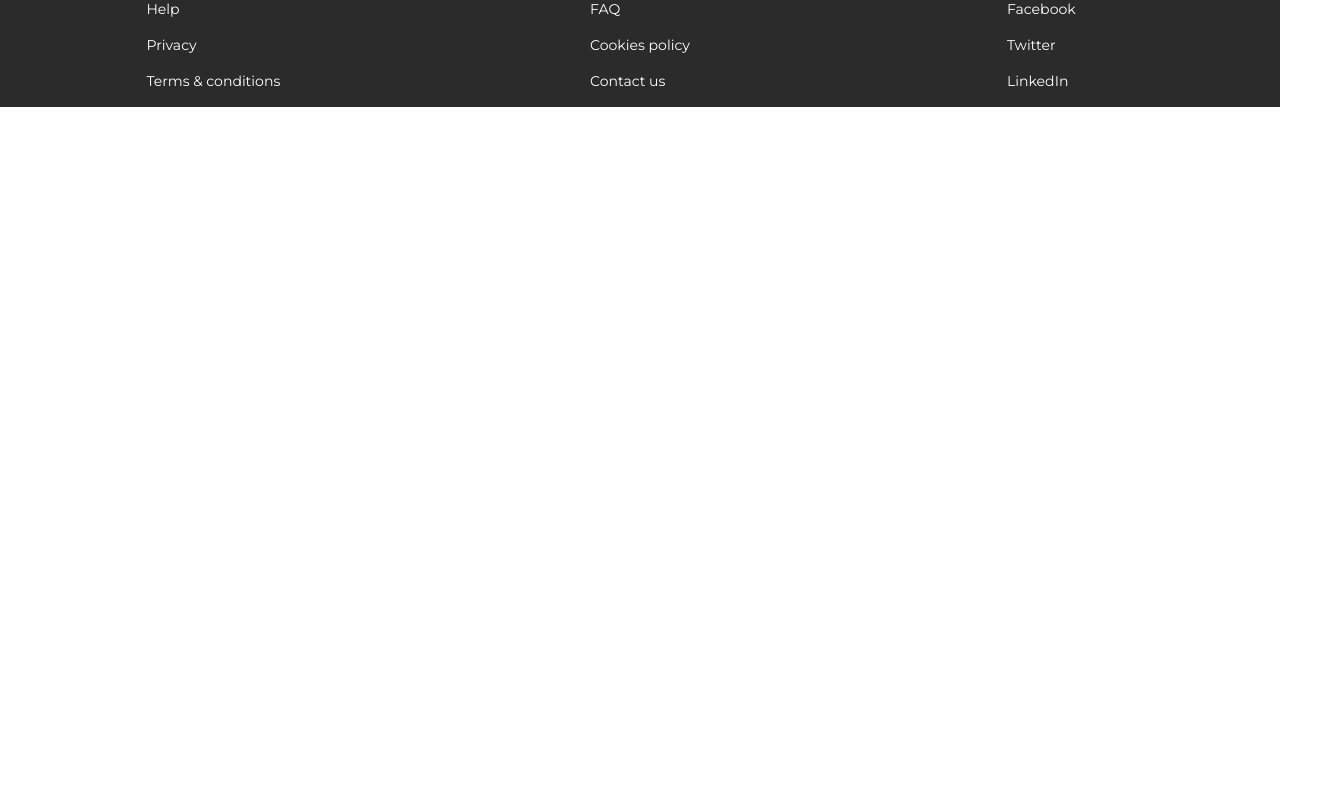
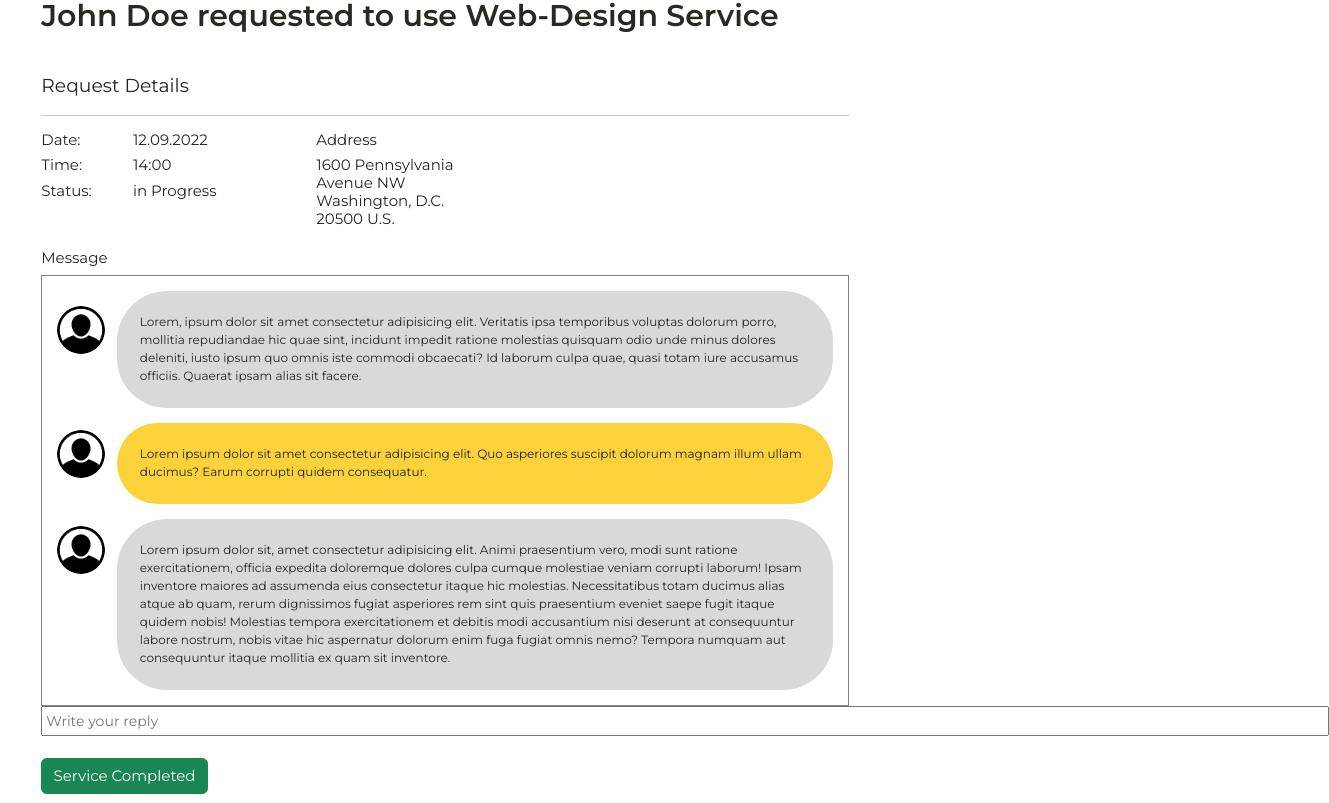
Before and after one commit to anoj-kt/finalproject-frontend, a React (Create React App) app: page /user/1/services/provided/1/requests/1/completed in a window 1280 px wide. Shown: the part 257-1060 px from the top of the page, 1329 px wide, since content can reach past the window. Before the commit the page ends 800 px from the top, so only its background shows below. Built offline with nearby package versions, Linux system fonts and the light colour scheme.

Commit message:
requestdetails_completed

```diff
--- a/src/App.js
+++ b/src/App.js
@@ -12,7 +12,8 @@ import ErrorPage from './components/ErrorPage';
 import RequestListforProvidedServices from './components/RequestListforProvidedServices';
 import ProvidedServiceList from "./components/ProvidedServiceList";
 import RequestDetails from "./components/RequestDetails";
-import 'bootstrap/dist/css/bootstrap.min.css';
+import RequestDetailsDone from './components/RequestDetailsDone';
+import RequestDetailsReject from "./components/RequestDetailsReject";
 
 function App() {
   return (
@@ -26,9 +27,14 @@ function App() {
             <Route path="/auth/signup" element={<UserSignup />}></Route>
             <Route path="/user/:userId/services/provided/new" element={<CreateAd />}></Route>
             <Route path="/404" element={<ErrorPage />}></Route>
+            {/* Provided Services */}
+            <Route path="/user/:userId/services/provided" element={<ProvidedServiceList />}></Route>
             <Route path="user/:userId/services/provided/:serviceId/requests" element={<RequestListforProvidedServices />}></Route>
+            {/* Request Details */}
             <Route path="/user/:userId/services/provided/:serviceId/requests/:requestId" element={<RequestDetails />}></Route>
-            <Route path="/user/:userId/services/provided" element={<ProvidedServiceList />}></Route>
+            {/* <Route path="/user/:userId/services/provided/:serviceId/requests/:requestId/pending" element={<RequestDetailsPending />}></Route> */}
+            <Route path="/user/:userId/services/provided/:serviceId/requests/:requestId/rejected" element={<RequestDetailsReject />}></Route>
+            <Route path="/user/:userId/services/provided/:serviceId/requests/:requestId/completed" element={<RequestDetailsDone />}></Route>
           </Routes>
         </div>
       <Footer />
--- a/src/components/RequestDetailsDone.js
+++ b/src/components/RequestDetailsDone.js
@@ -1,11 +1,76 @@
 import { Link } from 'react-router-dom';
+import Container from 'react-bootstrap/Container';
+import Row from 'react-bootstrap/Row';
+import Col from 'react-bootstrap/Col';
+import "bootstrap-icons/font/bootstrap-icons.css";
+import userimage from '../assets/images/user.png';
 
-const RequestDetailsDone = () => {
-  return (
-    <div>
-      <h2>SERVICE REQUEST DETAILS = COMPLETED</h2>
-    </div>
-  )
+const requestDetailsDone = () => {
+    return (
+        <Container fluid className="requestdetails__container">
+            <div className='requestdetails__content'>
+                <h2>John Doe requested to use Web-Design Service</h2>
+                <p class="lead">Request Details</p>
+                <Col md={9}><hr></hr></Col>
+            <Row className="justify-content-start">
+                <Col md={1}>
+                    <div className='requestdetails__1'>
+                        <h6>Date:</h6>
+                        <h6>Time:</h6>
+                        <h6>Status:</h6>
+                        <br></br><br></br>
+                        <h6>Message</h6>
+                    </div>
+                </Col>
+                <Col md={2}>
+                    <div className='requestdetails__2'>
+                        <h6>12.09.2022</h6>
+                        <h6>14:00</h6>
+                        <h6>in Progress</h6>
+                    </div>
+                </Col>
+                <Col md={2}>
+                    <h6>Address</h6>
+                    <h6>1600 Pennsylvania Avenue NW Washington, D.C. 20500 U.S.</h6>
+                </Col>
+            </Row>
+                <Col md={9} className="requestdetails__chatbox">
+                    <Row className="justify-content-start">
+                        <div className='chatboxback'>
+                            <Col md={12} className='chatboxbackground'>
+                                <img src={userimage} alt="userimage" />
+                                {/* <i class="bi bi-person-circle"></i> */}
+                                <p id="chatboxmsg">
+                                Lorem, ipsum dolor sit amet consectetur adipisicing elit. Veritatis ipsa temporibus voluptas dolorum porro, mollitia repudiandae hic quae sint, incidunt impedit ratione molestias quisquam odio unde minus dolores deleniti, iusto ipsum quo omnis iste commodi obcaecati? Id laborum culpa quae, quasi totam iure accusamus officiis. Quaerat ipsam alias sit facere.
+                                </p>
+                            </Col>
+                            <Col md={12} className='chatboxbackground2'>
+                                <img src={userimage} alt="userimage" />
+                                <p id="chatboxmsg2">
+                                Lorem ipsum dolor sit amet consectetur adipisicing elit. Quo asperiores suscipit dolorum magnam illum ullam ducimus? Earum corrupti quidem consequatur.
+                                </p>
+                                <img src={userimage} alt="userimage" />
+                                <p id="chatboxmsg">
+                               Lorem ipsum dolor sit, amet consectetur adipisicing elit. Animi praesentium vero, modi sunt ratione exercitationem, officia expedita doloremque dolores culpa cumque molestiae veniam corrupti laborum! Ipsam inventore maiores ad assumenda eius consectetur itaque hic molestias. Necessitatibus totam ducimus alias atque ab quam, rerum dignissimos fugiat asperiores rem sint quis praesentium eveniet saepe fugit itaque quidem nobis! Molestias tempora exercitationem et debitis modi accusantium nisi deserunt at consequuntur labore nostrum, nobis vitae hic aspernatur dolorum enim fuga fugiat omnis nemo? Tempora numquam aut consequuntur itaque mollitia ex quam sit inventore.
+                                </p>
+                            </Col>
+                        </div>
+                    </Row>
+                </Col>
+                <Col md={12}>
+                    <div className='replytext'>
+                        <input type="text" id="replytextinput" placeholder="Write your reply"></input>
+                        {/* <i class="bi bi-send-fill"></i> */}
+                    </div>
+                    <div className='requestd__btns2'>
+                        <button type="button" class="btn btn-success">Service Completed</button>
+                        {/* <button type="button" class="btn btn-danger">Reject Request</button> */}
+                    </div>
+                    </Col>
+            </div>
+        </Container>
+
+     );
 }
 
-export default RequestDetailsDone
+export default requestDetailsDone;
--- a/src/components/RequestDetailsReject.js
+++ b/src/components/RequestDetailsReject.js
@@ -1,11 +1,73 @@
 import { Link } from 'react-router-dom';
+import Container from 'react-bootstrap/Container';
+import Row from 'react-bootstrap/Row';
+import Col from 'react-bootstrap/Col';
+import "bootstrap-icons/font/bootstrap-icons.css";
+import userimage from '../assets/images/user.png';
 
-const RequestDetailsReject = () => {
-  return (
-    <div>
-      <h2>SERVICE REQUEST DETAILS REJECTED</h2>
-    </div>
-  )
+const requestDetailsReject = () => {
+    return (
+        <Container fluid className="requestdetails__container">
+            <div className='requestdetails__content'>
+                <h2>John Doe requested to use Web-Design Service</h2>
+                <p class="lead">Request Details</p>
+                <Col md={9}><hr></hr></Col>
+            <Row className="justify-content-start">
+                <Col md={1}>
+                    <div className='requestdetails__1'>
+                        <h6>Date:</h6>
+                        <h6>Time:</h6>
+                        <h6>Status:</h6>
+                        <br></br><br></br>
+                        <h6>Message</h6>
+                    </div>
+                </Col>
+                <Col md={2}>
+                    <div className='requestdetails__2'>
+                        <h6>12.09.2022</h6>
+                        <h6>14:00</h6>
+                        <h6 id="sreject">Rejected</h6>
+                    </div>
+                </Col>
+                <Col md={2}>
+                    <h6>Address</h6>
+                    <h6>1600 Pennsylvania Avenue NW Washington, D.C. 20500 U.S.</h6>
+                </Col>
+            </Row>
+                <Col md={9} className="requestdetails__chatbox">
+                    <Row className="justify-content-start">
+                        <div className='chatboxback'>
+                            <Col md={12} className='chatboxbackground'>
+                                <img src={userimage} alt="userimage" />
+                                {/* <i class="bi bi-person-circle"></i> */}
+                                <p id="chatboxmsg">
+                                Lorem, ipsum dolor sit amet consectetur adipisicing elit. Veritatis ipsa temporibus voluptas dolorum porro, mollitia repudiandae hic quae sint, incidunt impedit ratione molestias quisquam odio unde minus dolores deleniti, iusto ipsum quo omnis iste commodi obcaecati? Id laborum culpa quae, quasi totam iure accusamus officiis. Quaerat ipsam alias sit facere.
+                                </p>
+                            </Col>
+                            <Col md={12} className='chatboxbackground2'>
+                                <img src={userimage} alt="userimage" />
+                                <p id="chatboxmsg2">
+
+                               Lorem ipsum dolor sit, amet consectetur adipisicing elit. Animi praesentium vero, modi sunt ratione exercitationem, officia expedita doloremque dolores culpa cumque molestiae veniam corrupti laborum! Ipsam inventore maiores ad assumenda eius consectetur itaque hic molestias. Necessitatibus totam ducimus alias atque ab quam, rerum dignissimos fugiat asperiores rem sint quis praesentium eveniet saepe fugit itaque quidem nobis! Molestias tempora exercitationem et debitis modi accusantium nisi deserunt at consequuntur labore nostrum, nobis vitae hic aspernatur dolorum enim fuga fugiat omnis nemo? Tempora numquam aut consequuntur itaque mollitia ex quam sit inventore.
+                                </p>
+                            </Col>
+                        </div>
+                    </Row>
+                </Col>
+                <Col md={12}>
+                    <div className='replytext'>
+                        <input type="text" id="replytextinputreject" placeholder="Message function disabled. Request rejected."></input>
+                        {/* <i class="bi bi-send-fill"></i> */}
+                    </div>
+                    <div className='requestd__btns2'>
+                        {/* <button type="button" class="btn btn-success">Service Completed</button> */}
+                        {/* <button type="button" class="btn btn-danger">Reject Request</button> */}
+                    </div>
+                    </Col>
+            </div>
+        </Container>
+
+     );
 }
 
-export default RequestDetailsReject
+export default requestDetailsReject;
--- a/src/index.css
+++ b/src/index.css
@@ -620,7 +620,7 @@ a {
  /* =================REQUEST DETAILS================= */
 
 .requestdetails__container {
-  height: calc(100vh - 162.44px);
+  /* height: calc(100vh - 162.44px); */
  }
 
  .requestdetails__content {
@@ -676,11 +676,13 @@ a {
   width: 1288px;
   height: 2rem;
   padding-left: 0.2rem;
+
 }
 
 .requestd__btns {
   margin-top: 3rem;
   margin-bottom: 8rem;
+
 }
 
 .requestd__btns button {
@@ -699,5 +701,22 @@ a {
 
 .chatboxbackground2 img {
   margin-top: 0.5rem;
+}
+
+.requestd__btns2 {
+  margin-top: 1.5rem;
+  margin-bottom: 2rem;
 
 }
+
+#sreject {
+  color: red;
+  font-weight: var(--font-medium);
+}
+
+#replytextinputreject {
+  width: 1288px;
+  height: 2rem;
+  padding-left: 0.2rem;
+  margin-bottom: 7rem;
+}
--- a/src/routes/ServerRoute.js
+++ b/src/routes/ServerRoute.js
@@ -51,7 +51,7 @@ function ServerRoute() {
 
 {/* DOUBLE CHECK Requests */}
                 <Route path="/requests" element={<RequestList />}></Route>
-                <Route path="user/:userId/services/provided/:serviceId/requests" element={<RequestDetailsDone />}></Route>
+                <Route path="user/:userId/services/provided/:serviceId/requests/completed" element={<RequestDetailsDone />}></Route>
                 <Route path="/user/:userId/services/provided/:serviceId/requests/:requestId" element={<RequestDetailsPending />}></Route>
                 <Route path="/user/:userId/services/provided/:serviceId/requests/:requestId" element={<RequestDetailsReject />}></Route>
 
```
